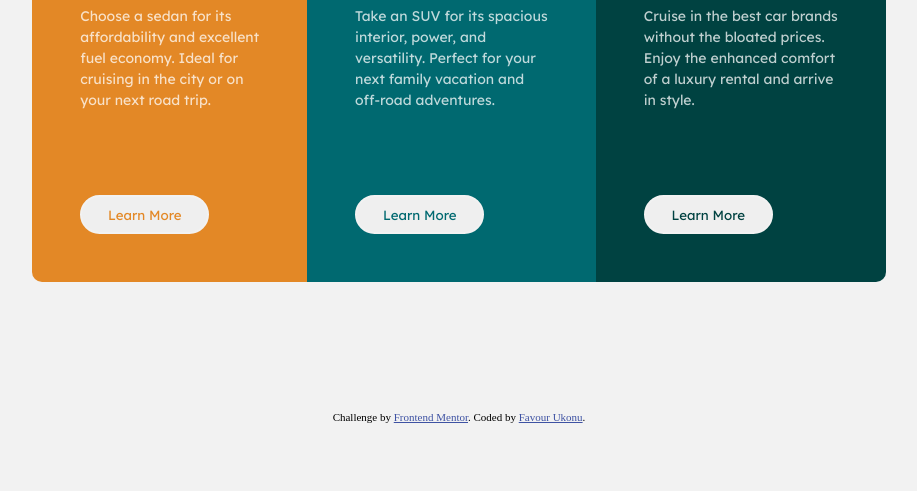
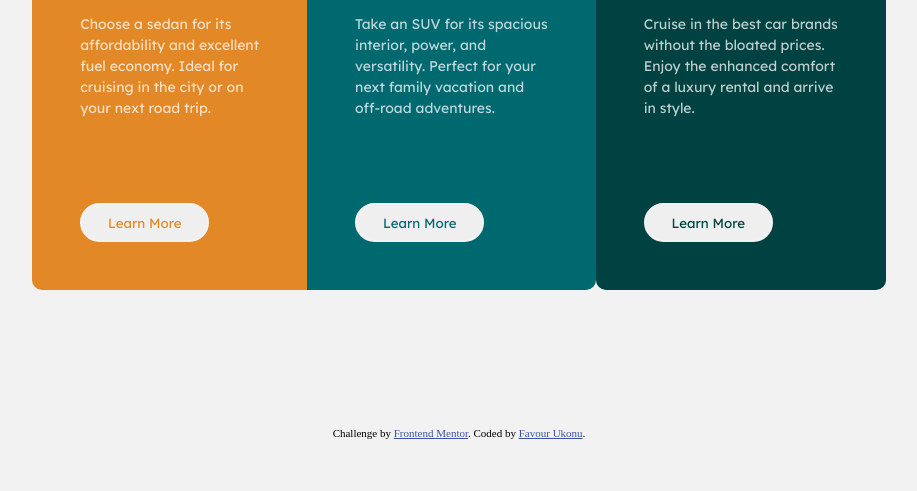
Before and after one commit to Thatgirl9/3-column-preview-card-component, a plain HTML site: page index.html in a window 1280 px wide. Shown: the part 309-800 px from the top of the page, without its empty margins (181-1098 px from the left). Drawn offline with Linux system fonts and the light colour scheme.

Commit message:
sixth-commit

```diff
--- a/3-column-card.css
+++ b/3-column-card.css
@@ -152,3 +152,23 @@ button {
     margin-bottom: 2em;
   }
 }
+
+@media screen and (min-width: 768px) {
+  .column-component {
+    display: flex;
+    /* flex-direction: column; */
+    flex-wrap: wrap;
+    justify-content: none;
+    align-items: none;
+    margin: 0.5em 0 0.5em 0;
+  }
+
+  .column2-card {
+    border-top-right-radius: 10px;
+    border-bottom-right-radius: 10px;
+  }
+
+  .column3-card {
+    border-radius: 10px;
+  }
+}
```
